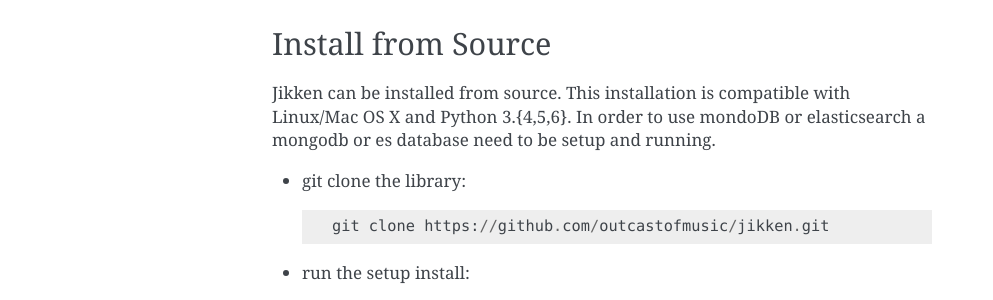
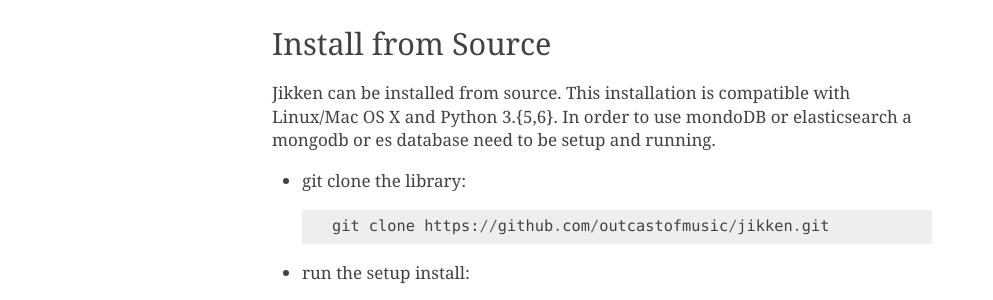
Before and after one commit to outcastofmusic/jikken, a Sphinx documentation site: the page built from docs/installation.rst, in a window 1280 px wide. Shown: the part 207-507 px from the top of the page, without its empty margins (148-1141 px from the left). Built offline with Sphinx 7.4.7, drawn with Linux system fonts in a browser that asks for light colours.

Commit message:
removed 3.4 from supported python versions

```diff
--- a/README.rst
+++ b/README.rst
@@ -16,7 +16,7 @@
 Features
 ########
 
-- Python 3 code
+- Python 3.{5,6} code
 - Support for TinyDB, MongoDB, and ES (to be implemented)
 - tagging of experiments
 - CLI to access experiment data
--- a/docs/installation.rst
+++ b/docs/installation.rst
@@ -10,7 +10,7 @@
 Install from Source
 ^^^^^^^^^^^^^^^^^^^
 
-Jikken  can be installed from source. This installation is compatible with Linux/Mac OS X and Python 3.{4,5,6}. In order to use
+Jikken  can be installed from source. This installation is compatible with Linux/Mac OS X and Python 3.{5,6}. In order to use
 mondoDB or elasticsearch a mongodb or es database need to be setup and running.
 
 * git clone the library::
```
Also changed, not shown: .travis.yml.
